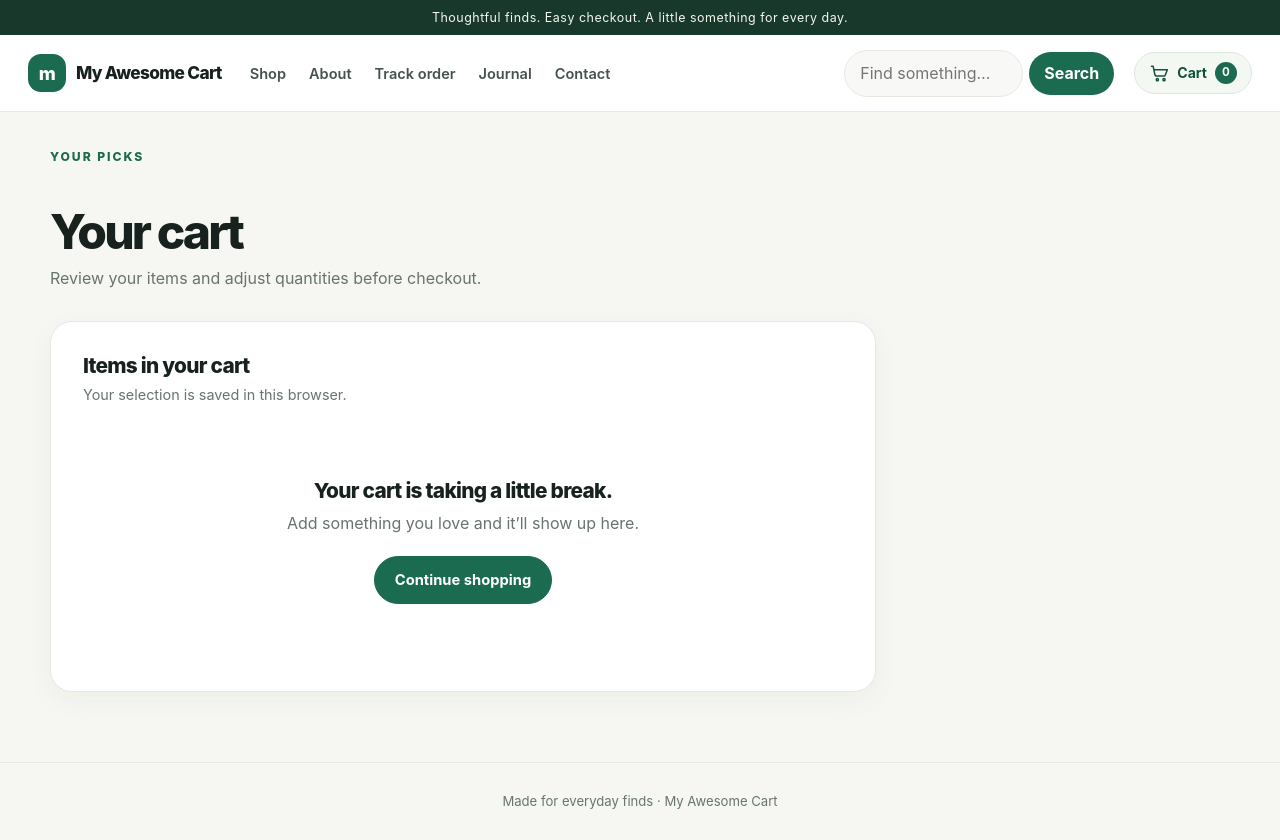
After one commit to Sachinmusib69/MyAwesomeCart, a Django app: page /shop/cart/ in a window 1280 px wide. The commit adds this page. Run offline with Django 5.2, Linux system fonts and the light colour scheme; data that the repository does not hold is empty; some libraries are stand-ins or nearby versions.

Commit message:
Add full cart page and controls

```diff
--- a/blog/templates/blog/basic.html
+++ b/blog/templates/blog/basic.html
@@ -32,7 +32,10 @@
             <input type="search" placeholder="Find something…" aria-label="Search products" name="search" id="search">
             <button type="submit">Search</button>
           </form>
-          <a class="cart-link" id="popcart" href="/shop/checkout/" aria-label="View cart"><span aria-hidden="true">Bag</span><span id="cart" class="cart-count">0</span></a>
+          <a class="cart-link" id="popcart" href="/shop/cart/" aria-label="View cart">
+            <svg class="cart-icon" viewBox="0 0 24 24" aria-hidden="true" focusable="false"><path d="M3 4h2l2.1 10.1a2 2 0 0 0 2 1.6h8.6a2 2 0 0 0 1.9-1.4L22 8H6"></path><circle cx="10" cy="20" r="1.3"></circle><circle cx="18" cy="20" r="1.3"></circle></svg>
+            <span class="cart-label">Cart</span><span id="cart" class="cart-count">0</span>
+          </a>
         </div>
       </nav>
     </header>
--- a/shop/static/shop/css/storefront.css
+++ b/shop/static/shop/css/storefront.css
@@ -43,6 +43,7 @@ button, input, textarea { font: inherit; }
 .site-search input:focus { border-color: #88b9a0; box-shadow: 0 0 0 3px rgba(27,107,80,.11); }
 .site-search button { border: 0; border-radius: 999px; padding: 9px 15px; background: var(--green); color: white; font-weight: 700; }
 .cart-link { display: inline-flex; align-items: center; gap: 8px; flex: 0 0 auto; border: 1px solid #dce7de; border-radius: 999px; padding: 9px 14px; color: var(--green-dark); background: #f4f8f3; font-size: .88rem; font-weight: 700; }
+.cart-icon { width: 20px; height: 20px; fill: none; stroke: currentColor; stroke-width: 1.8; stroke-linecap: round; stroke-linejoin: round; }
 .cart-count { display: grid; place-items: center; min-width: 22px; height: 22px; padding: 0 5px; border-radius: 999px; background: var(--green); color: #fff; font-size: .72rem; }
 .page-shell { width: min(1180px, calc(100% - 48px)); margin: 0 auto; }
 .hero { position: relative; display: grid; grid-template-columns: 1.1fr .9fr; align-items: center; gap: 38px; min-height: 410px; margin: 34px auto 58px; padding: clamp(30px, 5vw, 66px); overflow: hidden; border-radius: 30px; background: #dcebd9; }
@@ -101,6 +102,33 @@ button, input, textarea { font: inherit; }
 .detail-benefits { display: grid; grid-template-columns: repeat(2, minmax(0,1fr)); gap: 12px; margin-top: 28px; color: #58685f; font-size: .85rem; }
 .content-card { margin: 38px auto 70px; padding: clamp(23px, 4vw, 42px); border: 1px solid var(--line); border-radius: var(--radius); background: white; box-shadow: var(--shadow); }
 .checkout-layout { display: grid; grid-template-columns: 1fr .85fr; gap: 25px; align-items: start; margin: 35px auto 68px; }
+.cart-layout { display: grid; grid-template-columns: minmax(0, 1fr) 330px; gap: 24px; align-items: start; margin: 30px auto 70px; }
+.cart-panel, .cart-summary { padding: clamp(20px, 3vw, 32px); border: 1px solid var(--line); border-radius: var(--radius); background: white; box-shadow: 0 8px 28px rgba(24,43,34,.045); }
+.cart-panel h2, .cart-summary h2 { margin: 0 0 5px; font-size: 1.3rem; font-weight: 800; letter-spacing: -.035em; }
+.cart-subtitle { margin: 0 0 18px; color: var(--muted); font-size: .9rem; }
+.cart-lines { display: grid; }
+.cart-line { display: grid; grid-template-columns: 88px minmax(0,1fr) auto; align-items: center; gap: 17px; padding: 18px 0; border-bottom: 1px solid var(--line); }
+.cart-line:first-child { border-top: 1px solid var(--line); }
+.cart-line-image { display: grid; place-items: center; width: 88px; height: 88px; overflow: hidden; border-radius: 15px; background: #f0f2ed; }
+.cart-line-image img { width: 100%; height: 100%; padding: 8px; object-fit: contain; mix-blend-mode: multiply; }
+.cart-line-name { margin: 0 0 4px; color: var(--ink); font-size: 1rem; font-weight: 750; }
+.cart-line-unit { margin: 0; color: var(--muted); font-size: .85rem; }
+.cart-line-controls { display: flex; align-items: center; gap: 13px; margin-top: 11px; }
+.quantity-control { display: inline-flex; align-items: center; gap: 13px; border: 1px solid var(--line); border-radius: 999px; padding: 4px 8px; }
+.quantity-control button { display: grid; place-items: center; width: 28px; height: 28px; border: 0; border-radius: 50%; background: #f2f5f0; color: var(--ink); font-size: 1rem; font-weight: 800; }
+.quantity-control button:hover { background: #e4ede2; }
+.quantity-value { min-width: 1ch; text-align: center; font-size: .9rem; font-weight: 750; }
+.cart-remove { border: 0; padding: 5px 0; background: transparent; color: #9a5146; font-size: .83rem; font-weight: 650; }
+.cart-line-total { align-self: start; padding-top: 5px; white-space: nowrap; font-weight: 800; }
+.cart-summary { position: sticky; top: 110px; }
+.summary-row { display: flex; justify-content: space-between; gap: 15px; margin: 15px 0; color: #526057; font-size: .92rem; }
+.summary-grand { margin-top: 17px; padding-top: 17px; border-top: 1px solid var(--line); color: var(--ink); font-size: 1.08rem; font-weight: 800; }
+.cart-summary .button-primary { width: 100%; margin-top: 12px; }
+.cart-clear { margin-top: 15px; border: 0; background: transparent; color: #9a5146; font-size: .86rem; font-weight: 650; }
+.cart-empty { padding: 55px 20px; text-align: center; }
+.cart-empty[hidden], .cart-summary[hidden] { display: none !important; }
+.cart-empty h2 { margin-bottom: 7px; }
+.cart-empty p { margin: 0 0 20px; color: var(--muted); }
 .checkout-panel { padding: clamp(21px, 3vw, 34px); border: 1px solid var(--line); border-radius: var(--radius); background: white; box-shadow: 0 8px 28px rgba(24,43,34,.045); }
 .checkout-panel h1, .checkout-panel h2 { margin: 0 0 7px; font-size: 1.35rem; font-weight: 800; letter-spacing: -.035em; }
 .checkout-panel .panel-subtitle { margin: 0 0 22px; color: var(--muted); font-size: .9rem; }
@@ -152,7 +180,8 @@ button, input, textarea { font: inherit; }
   .hero-art { min-height: 220px; }
   .hero-badge { width: 145px; height: 180px; }
   .product-grid { grid-template-columns: repeat(2, minmax(0, 1fr)); gap: 14px; }
-  .checkout-layout, .product-detail { grid-template-columns: 1fr; }
+  .checkout-layout, .cart-layout, .product-detail { grid-template-columns: 1fr; }
+  .cart-summary { position: static; }
   .detail-image { min-height: 320px; }
   .blog-post-layout { grid-template-columns: 1fr; }
 }
@@ -181,6 +210,11 @@ button, input, textarea { font: inherit; }
   .category-section { margin-bottom: 38px; }
   .content-card, .checkout-panel { border-radius: 17px; }
   .checkout-layout { gap: 14px; margin-top: 20px; }
+  .cart-layout { gap: 14px; margin-top: 20px; }
+  .cart-line { grid-template-columns: 66px minmax(0,1fr); gap: 12px; }
+  .cart-line-image { width: 66px; height: 66px; }
+  .cart-line-total { grid-column: 2; padding-top: 0; }
+  .cart-line-controls { flex-wrap: wrap; gap: 9px; }
   .detail-image { min-height: 260px; padding: 20px; }
   .detail-benefits { grid-template-columns: 1fr; }
   .blog-grid { grid-template-columns: 1fr; }
--- /dev/null
+++ b/shop/static/shop/js/cart.js
@@ -0,0 +1,131 @@
+(function () {
+  const cartKey = 'cart';
+  const catalogNode = document.getElementById('product-catalog');
+  const catalog = catalogNode ? JSON.parse(catalogNode.textContent) : {};
+  const lines = document.getElementById('cart-items');
+  const emptyState = document.getElementById('cart-empty');
+  const summary = document.getElementById('cart-summary');
+  const checkoutLink = document.getElementById('checkout-link');
+  const countNode = document.getElementById('summary-count');
+  const subtotalNode = document.getElementById('summary-subtotal');
+  const totalNode = document.getElementById('summary-total');
+  const currency = new Intl.NumberFormat('en-IN', { style: 'currency', currency: 'INR', maximumFractionDigits: 0 });
+
+  function readCart() {
+    try {
+      const cart = JSON.parse(localStorage.getItem(cartKey) || '{}');
+      return cart && typeof cart === 'object' && !Array.isArray(cart) ? cart : {};
+    } catch (error) {
+      return {};
+    }
+  }
+
+  function saveCart(cart) {
+    localStorage.setItem(cartKey, JSON.stringify(cart));
+    window.dispatchEvent(new Event('cart:updated'));
+  }
+
+  function makeElement(tag, className, text) {
+    const element = document.createElement(tag);
+    if (className) element.className = className;
+    if (text !== undefined) element.textContent = text;
+    return element;
+  }
+
+  function render() {
+    const saved = readCart();
+    const cart = {};
+    let itemCount = 0;
+    let subtotal = 0;
+    lines.replaceChildren();
+
+    Object.entries(saved).forEach(function ([key, value]) {
+      const product = catalog[key];
+      if (!product) return;
+      const rawQuantity = Array.isArray(value) ? Number(value[0]) : Number(value);
+      const quantity = Math.min(99, Math.max(0, Math.floor(rawQuantity || 0)));
+      if (!quantity) return;
+
+      const price = Number(product.price) || 0;
+      cart[key] = [quantity, product.name, price];
+      itemCount += quantity;
+      subtotal += quantity * price;
+
+      const row = makeElement('article', 'cart-line');
+      row.dataset.productId = key;
+      const imageBox = makeElement('div', 'cart-line-image');
+      if (product.image) {
+        const image = document.createElement('img');
+        image.src = product.image;
+        image.alt = product.name;
+        image.loading = 'lazy';
+        imageBox.appendChild(image);
+      } else {
+        imageBox.appendChild(makeElement('span', 'product-placeholder', '✦'));
+      }
+
+      const details = makeElement('div', 'cart-line-details');
+      details.appendChild(makeElement('h3', 'cart-line-name', product.name));
+      details.appendChild(makeElement('p', 'cart-line-unit', currency.format(price) + ' each'));
+      const controls = makeElement('div', 'cart-line-controls');
+      const quantityControl = makeElement('div', 'quantity-control');
+      quantityControl.setAttribute('aria-label', 'Quantity for ' + product.name);
+      const decrease = makeElement('button', '', '−');
+      decrease.type = 'button';
+      decrease.dataset.cartAction = 'decrease';
+      decrease.setAttribute('aria-label', 'Decrease quantity');
+      const quantityValue = makeElement('span', 'quantity-value', String(quantity));
+      const increase = makeElement('button', '', '+');
+      increase.type = 'button';
+      increase.dataset.cartAction = 'increase';
+      increase.setAttribute('aria-label', 'Increase quantity');
+      quantityControl.append(decrease, quantityValue, increase);
+      const remove = makeElement('button', 'cart-remove', 'Remove');
+      remove.type = 'button';
+      remove.dataset.cartAction = 'remove';
+      controls.append(quantityControl, remove);
+      details.appendChild(controls);
+
+      const lineTotal = makeElement('div', 'cart-line-total', currency.format(quantity * price));
+      row.append(imageBox, details, lineTotal);
+      lines.appendChild(row);
+    });
+
+    const hasItems = Object.keys(cart).length > 0;
+    if (JSON.stringify(cart) !== JSON.stringify(saved)) saveCart(cart);
+    emptyState.hidden = hasItems;
+    summary.hidden = !hasItems;
+    checkoutLink.setAttribute('aria-disabled', String(!hasItems));
+    countNode.textContent = String(itemCount);
+    subtotalNode.textContent = currency.format(subtotal);
+    totalNode.textContent = currency.format(subtotal);
+  }
+
+  lines.addEventListener('click', function (event) {
+    const button = event.target.closest('[data-cart-action]');
+    if (!button) return;
+    const row = button.closest('[data-product-id]');
+    const key = row && row.dataset.productId;
+    const cart = readCart();
+    if (!key || !cart[key]) return;
+
+    if (button.dataset.cartAction === 'remove') {
+      delete cart[key];
+    } else {
+      const current = Array.isArray(cart[key]) ? Number(cart[key][0]) : Number(cart[key]);
+      const delta = button.dataset.cartAction === 'increase' ? 1 : -1;
+      const quantity = Math.min(99, Math.max(1, Math.floor(current || 1) + delta));
+      cart[key] = [quantity, catalog[key].name, Number(catalog[key].price) || 0];
+    }
+    saveCart(cart);
+    render();
+  });
+
+  document.getElementById('clear-cart').addEventListener('click', function () {
+    saveCart({});
+    render();
+  });
+
+  window.addEventListener('storage', render);
+  render();
+}());
--- a/shop/static/shop/js/storefront.js
+++ b/shop/static/shop/js/storefront.js
@@ -30,6 +30,9 @@
     });
   }
 
+  window.addEventListener('cart:updated', updateBadge);
+  window.addEventListener('storage', updateBadge);
+
   document.addEventListener('click', function (event) {
     const button = event.target.closest('.js-add-cart');
     if (!button) return;
--- a/shop/templates/shop/basic.html
+++ b/shop/templates/shop/basic.html
@@ -32,7 +32,10 @@
             <input type="search" placeholder="Find something…" aria-label="Search products" name="search" id="search">
             <button type="submit">Search</button>
           </form>
-          <a class="cart-link" id="popcart" href="/shop/checkout/" aria-label="View cart"><span aria-hidden="true">Bag</span><span id="cart" class="cart-count">0</span></a>
+          <a class="cart-link" id="popcart" href="/shop/cart/" aria-label="View cart">
+            <svg class="cart-icon" viewBox="0 0 24 24" aria-hidden="true" focusable="false"><path d="M3 4h2l2.1 10.1a2 2 0 0 0 2 1.6h8.6a2 2 0 0 0 1.9-1.4L22 8H6"></path><circle cx="10" cy="20" r="1.3"></circle><circle cx="18" cy="20" r="1.3"></circle></svg>
+            <span class="cart-label">Cart</span><span id="cart" class="cart-count">0</span>
+          </a>
         </div>
       </nav>
     </header>
--- /dev/null
+++ b/shop/templates/shop/cart.html
@@ -0,0 +1,36 @@
+{% extends 'shop/basic.html' %}
+{% load static %}
+{% block title %}Your cart | My Awesome Cart{% endblock %}
+{% block body %}
+<main class="page-shell">
+    <p class="eyebrow" style="margin-top:36px">Your picks</p>
+    <h1 class="page-title">Your cart</h1>
+    <p class="page-intro">Review your items and adjust quantities before checkout.</p>
+
+    <div class="cart-layout">
+        <section class="cart-panel" aria-labelledby="cart-items-heading">
+            <h2 id="cart-items-heading">Items in your cart</h2>
+            <p class="cart-subtitle" id="cart-items-caption">Your selection is saved in this browser.</p>
+            <div class="cart-lines" id="cart-items" aria-live="polite"></div>
+            <div class="cart-empty" id="cart-empty" hidden>
+                <h2>Your cart is taking a little break.</h2>
+                <p>Add something you love and it’ll show up here.</p>
+                <a class="button-primary" href="/shop/">Continue shopping</a>
+            </div>
+        </section>
+
+        <aside class="cart-summary" id="cart-summary" aria-labelledby="summary-heading">
+            <h2 id="summary-heading">Order summary</h2>
+            <div class="summary-row"><span>Items</span><span id="summary-count">0</span></div>
+            <div class="summary-row"><span>Subtotal</span><span id="summary-subtotal">₹0</span></div>
+            <div class="summary-row summary-grand"><span>Total</span><span id="summary-total">₹0</span></div>
+            <a class="button-primary" href="/shop/checkout/" id="checkout-link">Continue to checkout <span aria-hidden="true">→</span></a>
+            <button type="button" class="cart-clear" id="clear-cart">Clear cart</button>
+        </aside>
+    </div>
+</main>
+{{ product_catalog|json_script:"product-catalog" }}
+{% endblock %}
+{% block js %}
+<script src="{% static 'shop/js/cart.js' %}"></script>
+{% endblock %}
--- a/shop/urls.py
+++ b/shop/urls.py
@@ -7,6 +7,7 @@ urlpatterns = [
     path("contact/", views.contact, name="ContactUs"),
     path("tracker/", views.tracker, name="TrackingStatus"),
     path("search/", views.search, name="Search"),
+    path("cart/", views.cart, name="Cart"),
     path("products/<int:myid>", views.productView, name="ProductView"),
     path("checkout/", views.checkout, name="Checkout"),
 ]
--- a/shop/views.py
+++ b/shop/views.py
@@ -128,6 +128,20 @@ def checkout(request):
     return render(request, 'shop/checkout.html')
 
 
+def cart(request):
+    from django.templatetags.static import static
+
+    product_catalog = {
+        'pr%s' % product.id: {
+            'name': product.product_name,
+            'price': product.price,
+            'image': static(product.image.name) if product.image else '',
+        }
+        for product in Product.objects.all()
+    }
+    return render(request, 'shop/cart.html', {'product_catalog': product_catalog})
+
+
 @require_POST
 def create_razorpay_order(request):
     if not settings.RAZORPAY_KEY_ID or not settings.RAZORPAY_KEY_SECRET:
```
